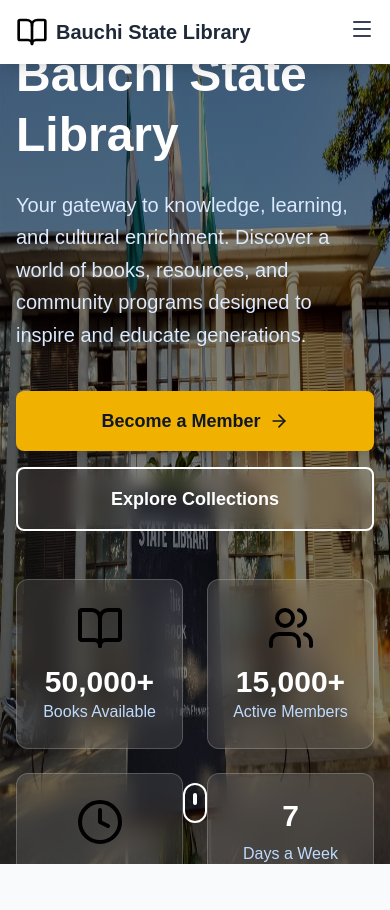
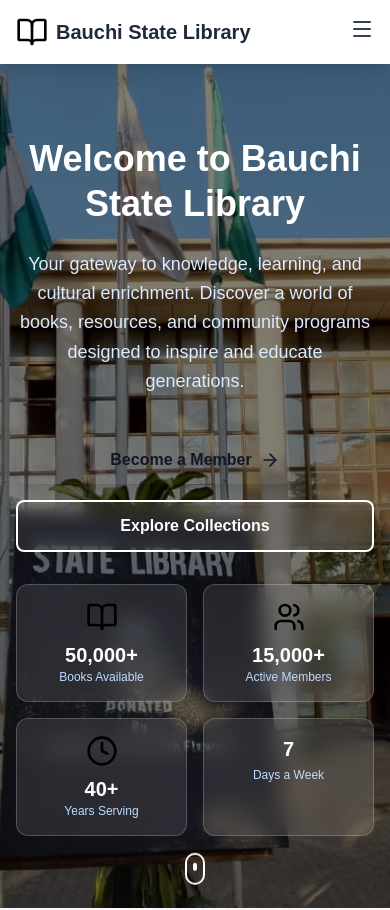
Before and after one commit to victoryohanna/bauchi-state-library, a Next.js app: page / in a window 390 px wide. Shown: the top 910 px of the page. Built offline with nearby package versions, Linux system fonts and the light colour scheme.

Commit message:
improved mobile responsiveness

```diff
--- a/src/components/Hero.tsx
+++ b/src/components/Hero.tsx
@@ -1,16 +1,20 @@
-import Image from "next/image"
+import Image from "next/image";
 import { ArrowRight, Users, BookOpen, Clock } from "lucide-react";
-import library from "@/assets/images/library.jpg"
+import library from "@/assets/images/library.jpg";
 
 export default function Hero() {
   return (
-    <section className="relative h-screen min-h-[600px] max-h-[800px] overflow-hidden">
+    <section className="relative min-h-screen overflow-hidden">
       {/* Background Image with Local Image */}
       <div className="absolute inset-0">
         <Image
           src={library}
           alt="Bauchi State Library Interior"
-          className="w-full h-full object-cove"
+          className="w-full h-full object-cover"
+          priority
+          fill
+          sizes="100vw"
+          style={{ objectFit: "cover" }}
         />
         {/* Dark Overlay */}
         <div className="absolute inset-0 bg-black/50"></div>
@@ -19,56 +23,72 @@ export default function Hero() {
         <div className="absolute inset-0 bg-gradient-to-right from-primary/80 to-blue-900/70 mix-blend-multiply"></div>
       </div>
 
-      {/* Content - Same as above */}
-      <div className="relative h-full flex items-center">
-        <div className="max-w-7xl mx-auto px-4 py-20 w-full">
-          <div className="grid md:grid-cols-2 gap-12 items-center">
+      {/* Content */}
+      <div className="relative h-full flex items-center min-h-screen py-8">
+        <div className="max-w-7xl mx-auto px-4 w-full">
+          <div className="grid lg:grid-cols-2 gap-8 items-center">
             {/* Left Content */}
-            <div className="space-y-6 text-white">
-              <h1 className="text-5xl md:text-6xl font-bold leading-tight">
+            <div className="space-y-6 text-white text-center lg:text-left">
+              <h1 className="text-4xl sm:text-5xl lg:text-6xl font-bold leading-tight">
                 Welcome to <span className="text-accent">Bauchi State</span>{" "}
                 Library
               </h1>
-              <p className="text-xl md:text-2xl text-blue-100 leading-relaxed">
+              <p className="text-lg sm:text-xl lg:text-2xl text-blue-100 leading-relaxed max-w-2xl mx-auto lg:mx-0">
                 Your gateway to knowledge, learning, and cultural enrichment.
                 Discover a world of books, resources, and community programs
                 designed to inspire and educate generations.
               </p>
 
-              <div className="flex flex-col sm:flex-row gap-4 pt-4">
-                <button className="bg-yellow-500 text-gray-900 px-8 py-4 rounded-lg font-semibold hover:bg-white transition duration-200 flex items-center justify-center text-lg shadow-lg hover:shadow-xl transform hover:-translate-y-1">
+              <div className="flex flex-col sm:flex-row gap-4 pt-4 justify-center lg:justify-start">
+                <button className="bg-accent text-gray-900 px-6 sm:px-8 py-3 sm:py-4 rounded-lg font-semibold hover:bg-yellow-500 transition duration-200 flex items-center justify-center text-base sm:text-lg shadow-lg hover:shadow-xl transform hover:-translate-y-1">
                   Become a Member
                   <ArrowRight className="ml-2 h-5 w-5" />
                 </button>
-                <button className="border-2 border-white text-white px-8 py-4 rounded-lg font-semibold hover:bg-white hover:text-gray-900 transition duration-200 text-lg backdrop-blur-sm bg-white/10">
+                <button className="border-2 border-white text-white px-6 sm:px-8 py-3 sm:py-4 rounded-lg font-semibold hover:bg-white hover:text-gray-900 transition duration-200 text-base sm:text-lg backdrop-blur-sm bg-white/10">
                   Explore Collections
                 </button>
               </div>
             </div>
 
             {/* Right Content - Stats */}
-            <div className="grid grid-cols-2 gap-6">
-              <div className="bg-white/10 backdrop-blur-md rounded-xl p-6 text-center border border-white/20 hover:bg-white/20 transition duration-300">
-                <BookOpen className="h-12 w-12 mx-auto mb-3 text-accent" />
-                <div className="text-3xl font-bold text-white">50,000+</div>
-                <div className="text-blue-200 font-medium">Books Available</div>
+            <div className="grid grid-cols-2 gap-4 sm:gap-6">
+              <div className="bg-white/10 backdrop-blur-md rounded-xl p-4 sm:p-6 text-center border border-white/20 hover:bg-white/20 transition duration-300">
+                <BookOpen className="h-8 sm:h-10 lg:h-12 w-8 sm:w-10 lg:w-12 mx-auto mb-2 sm:mb-3 text-accent" />
+                <div className="text-xl sm:text-2xl lg:text-3xl font-bold text-white">
+                  50,000+
+                </div>
+                <div className="text-xs sm:text-sm lg:text-base text-blue-200 font-medium">
+                  Books Available
+                </div>
               </div>
 
-              <div className="bg-white/10 backdrop-blur-md rounded-xl p-6 text-center border border-white/20 hover:bg-white/20 transition duration-300">
-                <Users className="h-12 w-12 mx-auto mb-3 text-accent" />
-                <div className="text-3xl font-bold text-white">15,000+</div>
-                <div className="text-blue-200 font-medium">Active Members</div>
+              <div className="bg-white/10 backdrop-blur-md rounded-xl p-4 sm:p-6 text-center border border-white/20 hover:bg-white/20 transition duration-300">
+                <Users className="h-8 sm:h-10 lg:h-12 w-8 sm:w-10 lg:w-12 mx-auto mb-2 sm:mb-3 text-accent" />
+                <div className="text-xl sm:text-2xl lg:text-3xl font-bold text-white">
+                  15,000+
+                </div>
+                <div className="text-xs sm:text-sm lg:text-base text-blue-200 font-medium">
+                  Active Members
+                </div>
               </div>
 
-              <div className="bg-white/10 backdrop-blur-md rounded-xl p-6 text-center border border-white/20 hover:bg-white/20 transition duration-300">
-                <Clock className="h-12 w-12 mx-auto mb-3 text-accent" />
-                <div className="text-3xl font-bold text-white">40+</div>
-                <div className="text-blue-200 font-medium">Years Serving</div>
+              <div className="bg-white/10 backdrop-blur-md rounded-xl p-4 sm:p-6 text-center border border-white/20 hover:bg-white/20 transition duration-300">
+                <Clock className="h-8 sm:h-10 lg:h-12 w-8 sm:w-10 lg:w-12 mx-auto mb-2 sm:mb-3 text-accent" />
+                <div className="text-xl sm:text-2xl lg:text-3xl font-bold text-white">
+                  40+
+                </div>
+                <div className="text-xs sm:text-sm lg:text-base text-blue-200 font-medium">
+                  Years Serving
+                </div>
               </div>
 
-              <div className="bg-white/10 backdrop-blur-md rounded-xl p-6 text-center border border-white/20 hover:bg-white/20 transition duration-300">
-                <div className="text-3xl font-bold text-white mb-2">7</div>
-                <div className="text-blue-200 font-medium">Days a Week</div>
+              <div className="bg-white/10 backdrop-blur-md rounded-xl p-4 sm:p-6 text-center border border-white/20 hover:bg-white/20 transition duration-300">
+                <div className="text-xl sm:text-2xl lg:text-3xl font-bold text-white mb-1 sm:mb-2">
+                  7
+                </div>
+                <div className="text-xs sm:text-sm lg:text-base text-blue-200 font-medium">
+                  Days a Week
+                </div>
               </div>
             </div>
           </div>
@@ -76,10 +96,10 @@ export default function Hero() {
       </div>
 
       {/* Scroll Indicator */}
-      <div className="absolute bottom-8 left-1/2 transform -translate-x-1/2">
+      <div className="absolute bottom-4 sm:bottom-8 left-1/2 transform -translate-x-1/2">
         <div className="animate-bounce">
-          <div className="w-6 h-10 border-2 border-white rounded-full flex justify-center">
-            <div className="w-1 h-3 bg-white rounded-full mt-2"></div>
+          <div className="w-5 sm:w-6 h-8 sm:h-10 border-2 border-white rounded-full flex justify-center">
+            <div className="w-1 h-2 sm:h-3 bg-white rounded-full mt-2"></div>
           </div>
         </div>
       </div>
```
